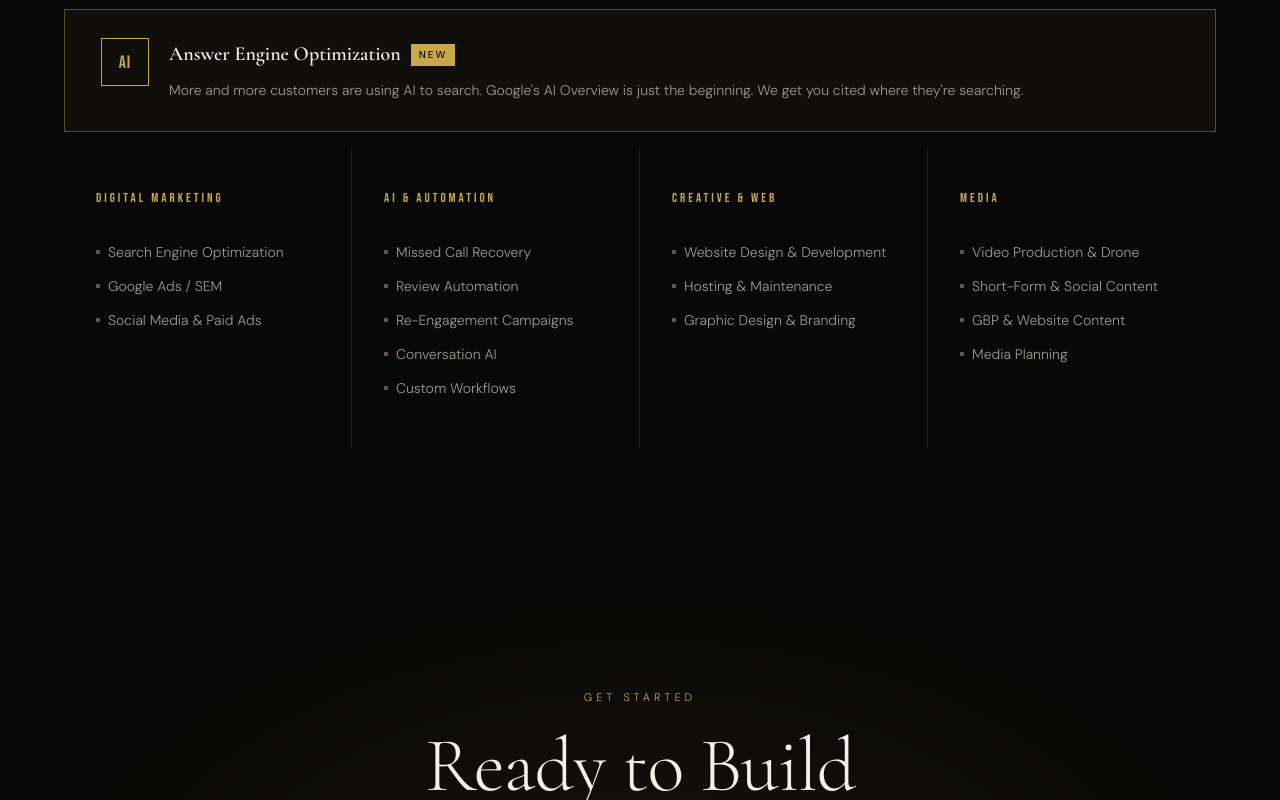
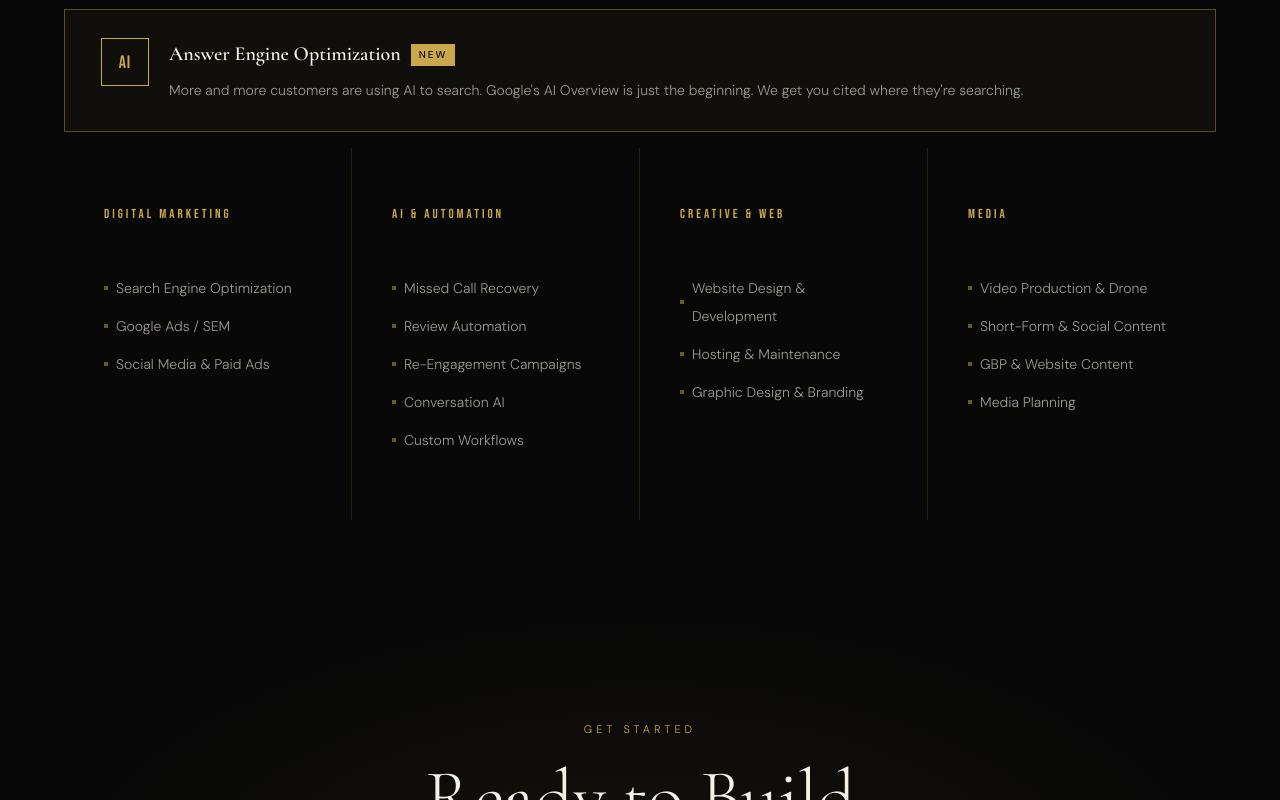
Before and after one commit to clarsol/clarion_solutions, a Next.js app: page / in a window 1280 px wide. Shown: the part 2272-3072 px from the top of the page. Built offline with nearby package versions, Linux system fonts and the light colour scheme.

Commit message:
landing page change

```diff
--- a/src/components/CapabilitiesSection.jsx
+++ b/src/components/CapabilitiesSection.jsx
@@ -34,7 +34,7 @@ export default function CapabilitiesSection() {
   const colRefs = [c0, c1, c2, c3];
 
   return (
-    <section id="capabilities" className="section-pad" style={{ background: "#080808" }}>
+    <section id="capabilities" className="section-pad" style={{ background: "#080808", paddingBottom: "80px" }}>
       <div
         ref={eyebrowRef}
         className="reveal"
@@ -153,7 +153,7 @@ export default function CapabilitiesSection() {
             ref={colRefs[i]}
             className={`reveal ${delayClasses[i]}`}
             style={{
-              padding: "40px 32px",
+              padding: "56px 40px",
               borderRight: i < capabilities.length - 1 ? "1px solid rgba(201,168,76,0.15)" : "none",
             }}
           >
@@ -164,7 +164,8 @@ export default function CapabilitiesSection() {
                 letterSpacing: "3px",
                 textTransform: "uppercase",
                 color: "#C9A84C",
-                marginBottom: "28px",
+                marginBottom: "32px",
+                paddingBottom: "16px",
               }}
             >
               {col.category}
@@ -178,7 +179,7 @@ export default function CapabilitiesSection() {
                     fontSize: "14px",
                     color: "#9E9A92",
                     lineHeight: 2,
-                    paddingBottom: "6px",
+                    paddingBottom: "10px",
                     display: "flex",
                     alignItems: "center",
                     gap: "8px",
```
